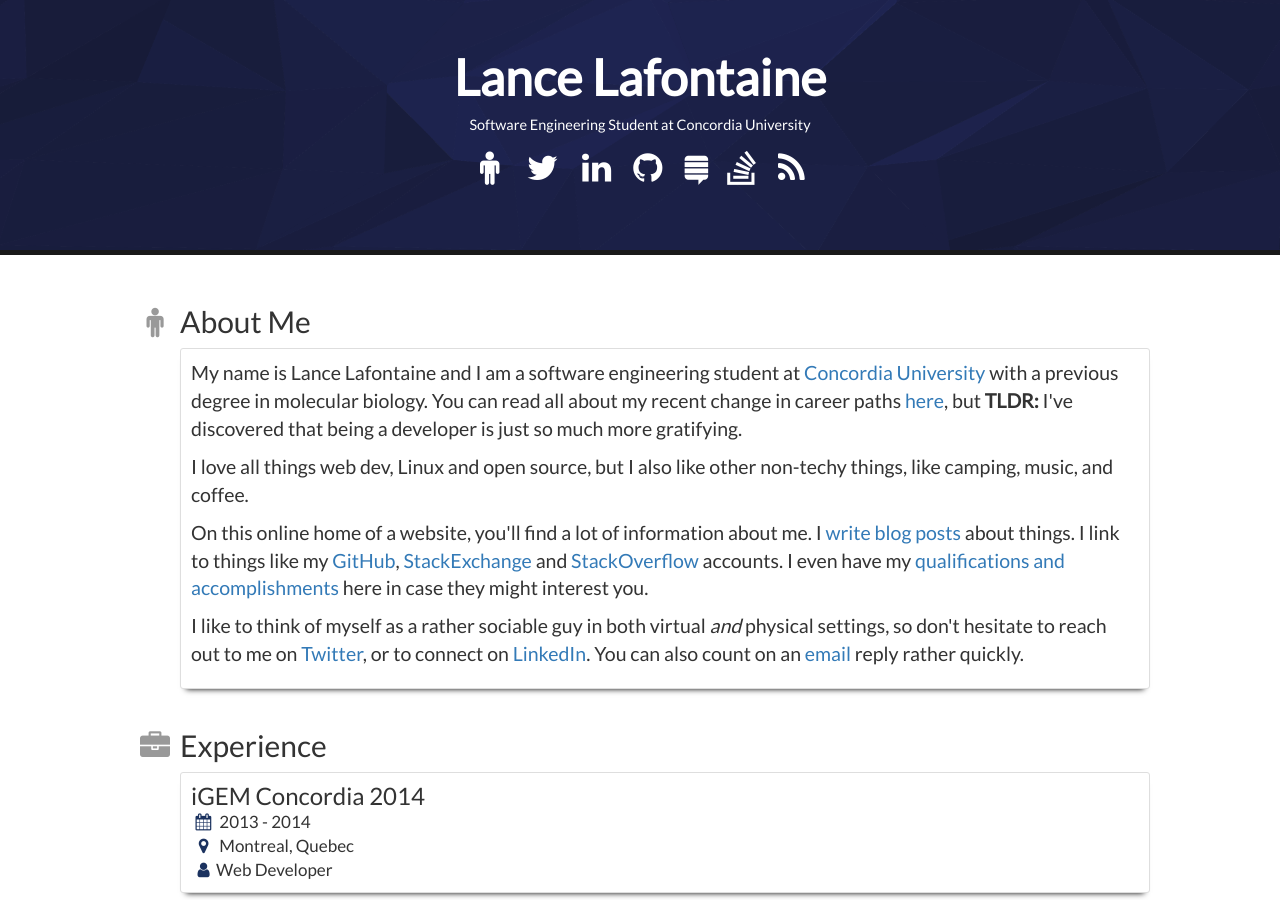
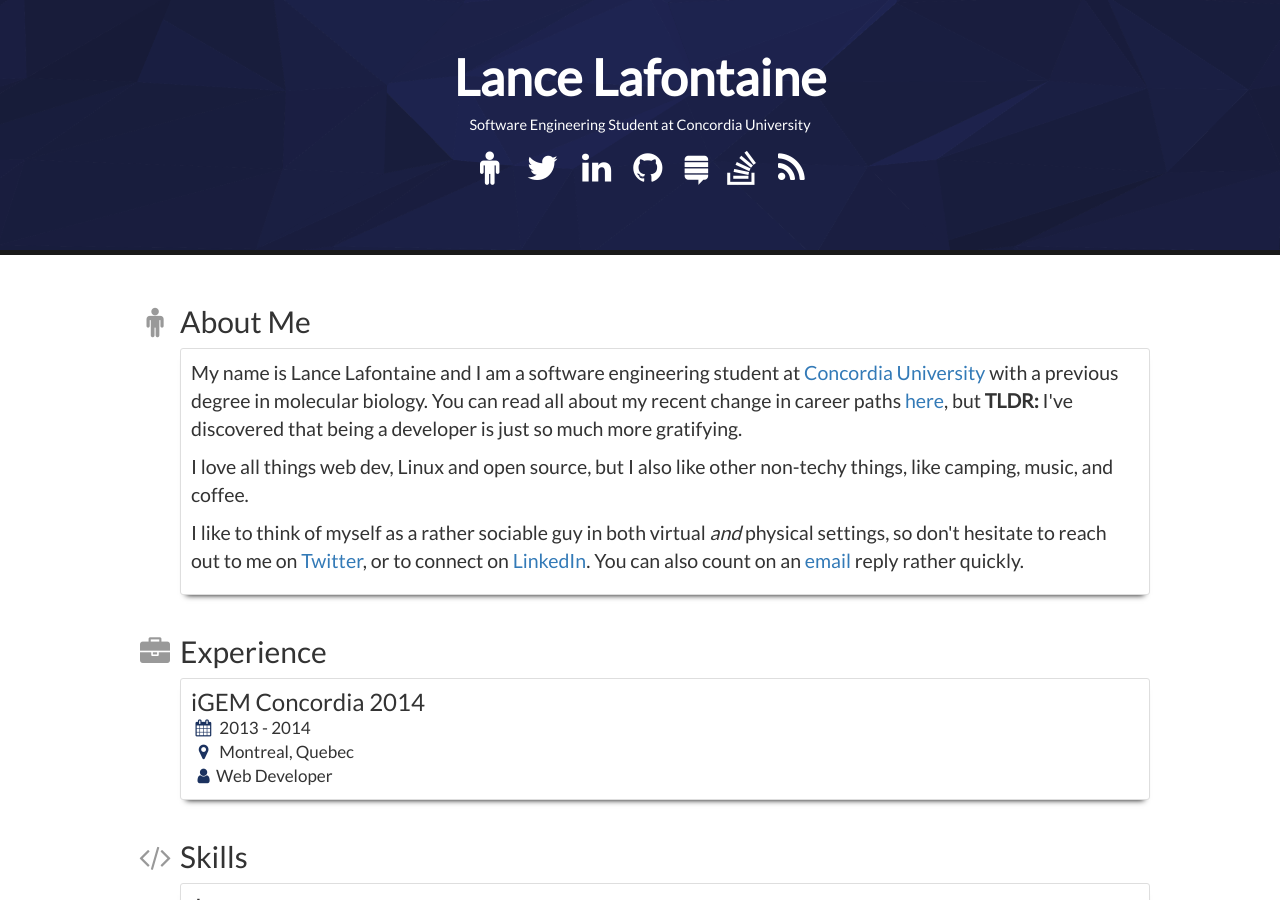
Before and after one commit to lancelafontaine/lancelafontaine.github.io, a Jekyll site: the page built from about/index.html, in a window 1280 px wide and 900 px high. Built offline with Jekyll 4.4.1, drawn with Linux system fonts in a browser that asks for light colours; nearby versions of some CDN libraries; Markdown is read by kramdown in place of the engine named in the settings.

Commit message:
changes the about me teext in the first about me card.

```diff
--- a/about/index.html
+++ b/about/index.html
@@ -8,9 +8,7 @@ layout: default
                 <div class="card">
                     <p>My name is Lance Lafontaine and I am a software engineering student at <a target="_blank" href="https://www.concordia.ca/">Concordia University</a> with a previous degree in molecular biology. You can read all about my recent change in career paths <a href="http://lancelafontaine.github.io/2014/11/06/A-first-post-some-dummy-text/">here</a>, but <strong>TLDR:</strong> I've discovered that being a developer is just so much more gratifying.</p>
 
-                    <p>I love all things web dev, Linux and open source, but I also like other non-techy things, like camping, music, and coffee. </p>
-
-                    <p>On this online home of a website, you'll find a lot of information about me. I <a href="http://lancelafontaine.github.io/archive/">write blog posts</a> about things. I link to things like my <a target="_blank" href="https://github.com/lancelafontaine">GitHub</a>, <a target="_blank" href="http://stackexchange.com/users/1137597/lancelafontaine?tab=accounts">StackExchange</a> and <a target="_blank" href="http://stackoverflow.com/users/2037867/lancelafontaine">StackOverflow</a> accounts. I even have my <a href="http://lancelafontaine.github.io/resume/">qualifications and accomplishments</a> here in case they might interest you.
+                    <p>I love all things web dev, Linux and open source, but I also like other non-techy things, like camping, music, and coffee.</p>
 
                     <p>I like to think of myself as a rather sociable guy in both virtual <em>and</em> physical settings, so don't hesitate to reach out to me on <a target="_blank" href="https://twitter.com/LanceLafontaine">Twitter</a>, or to connect on <a target="_blank" href="https://www.linkedin.com/pub/lance-lafontaine/41/3b4/750">LinkedIn</a>. You can also count on an <a href="mailto:lance.lafontaine92@gmail.com">email</a> reply rather quickly.</p>
                 </div>
```
